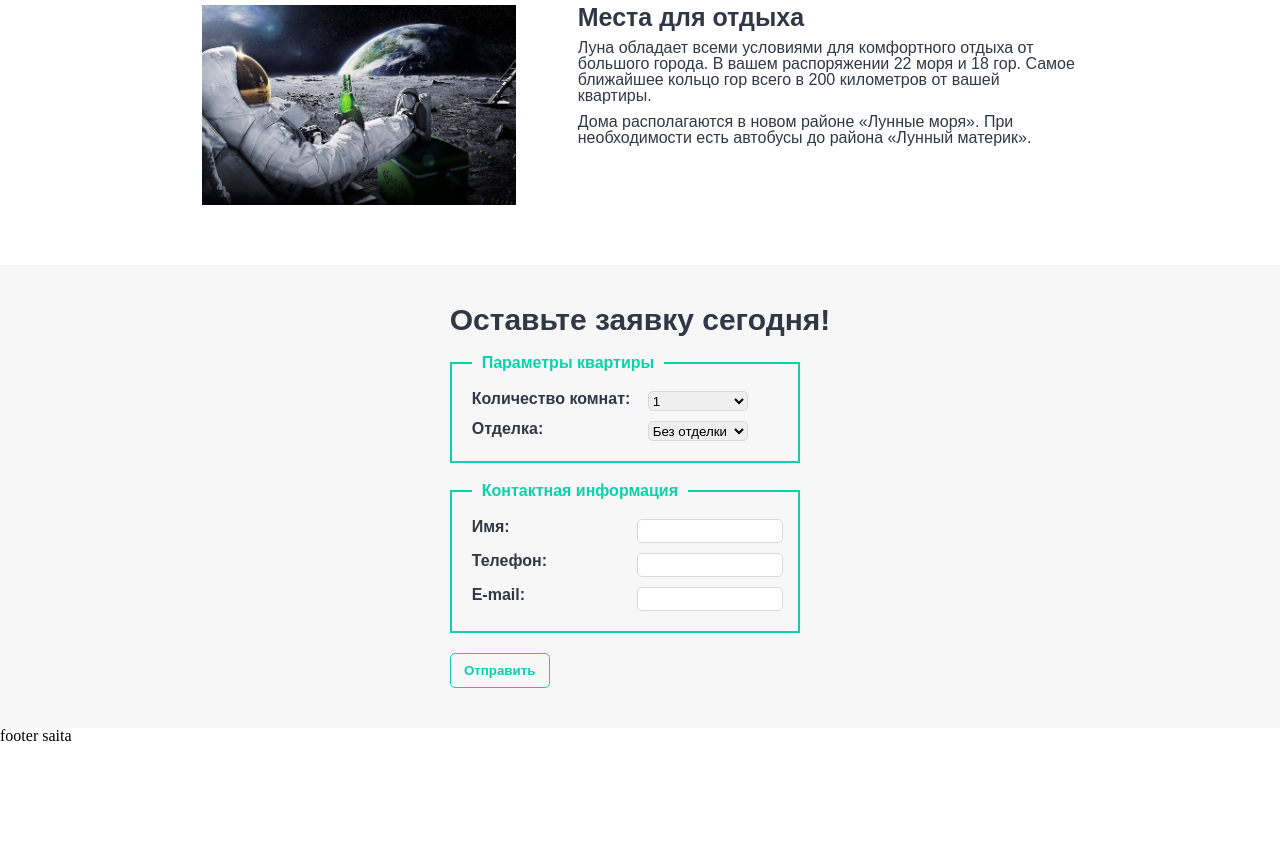
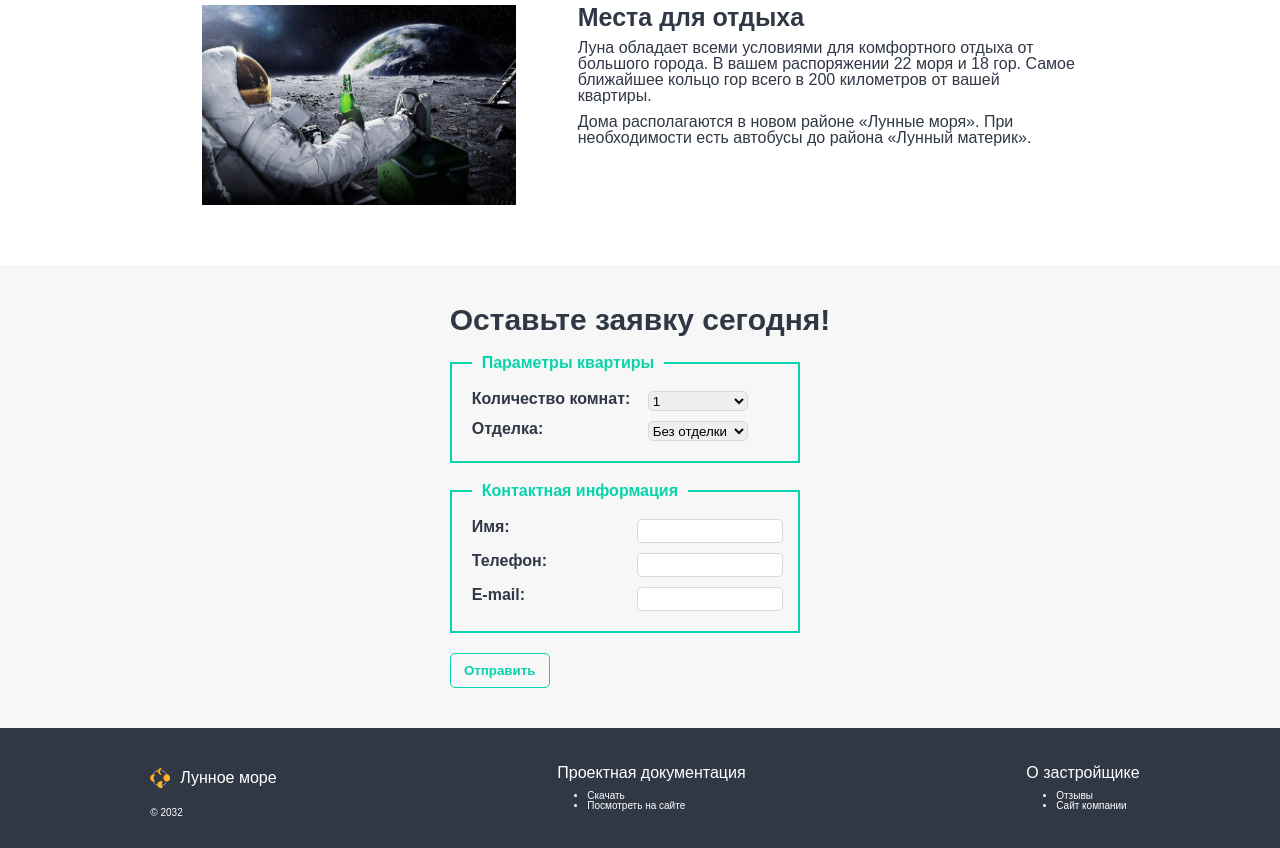
Before and after one commit to irina-adamuk/moon-landing, a plain HTML site: page index.html in a window 1280 px wide. Shown: the part 950-1798 px from the top of the page. Before the commit the page ends 1694 px from the top, so only its background shows below. Drawn offline with Linux system fonts and the light colour scheme.

Commit message:
footer was added

```diff
--- a/index.html
+++ b/index.html
@@ -32,7 +32,8 @@
                 <img class="logo-size50" src="/images/logo.svg" alt="logo">
                 <p class="font30 fontweight-bold">ЖК "Лунное море"</p>
                 <p class="margin-top10">Место, откуда не хочется улетать</p>
-                <button class="button border-radius-5 fontweight-bold color-white margin-top10 border-white"><a href="#forma" class="link-none color-white">Забронировать</a></button>
+                <button class="button border-radius-5 fontweight-bold color-white margin-top10 border-white"><a
+                        href="#forma" class="link-none color-white">Забронировать</a></button>
             </div>
         </div>
         <a name="advantages"></a>
@@ -89,11 +90,13 @@
         </section>
         <section class="section display-flex justify-content-center background-grey">
             <div>
-                <p   class="text-center font30 fontweight-bold content-font"><a name="forma"></a>Оставьте заявку сегодня!</p>
+                <p class="text-center font30 fontweight-bold content-font"><a name="forma"></a>Оставьте заявку сегодня!
+                </p>
                 <form class="form-box content-font fontweight-bold" method="POST" name="contact-form">
                     <fieldset class="fieldset-border">
                         <legend class="legend fontweight-bold content-font">Параметры квартиры</legend>
-                        <div class="display-flex justify-content-spacebetween margin-right50 margin-left20 margin-top10">
+                        <div
+                            class="display-flex justify-content-spacebetween margin-right50 margin-left20 margin-top10">
                             <p class="">Количество комнат:</p>
                             <select name="rooms_count" class="border-radius-5 select-style border-grey" size="1">
                                 <option>1</option>
@@ -101,7 +104,8 @@
                                 <option>3</option>
                             </select>
                         </div>
-                        <div class="display-flex justify-content-spacebetween margin-right50 margin-left20 margin-top10 margin-bottom10">
+                        <div
+                            class="display-flex justify-content-spacebetween margin-right50 margin-left20 margin-top10 margin-bottom10">
                             <p name="decoration">Отделка:</p>
                             <select class="border-radius-5 select-style border-grey" size="1">
                                 <option>Без отделки</option>
@@ -112,26 +116,57 @@
                     </fieldset>
                     <fieldset class="fieldset-border">
                         <legend class="legend fontweight-bold content-font">Контактная информация</legend>
-                        <div class="display-flex justify-content-spacebetween margin-left20 margin-right15 margin-top10">
+                        <div
+                            class="display-flex justify-content-spacebetween margin-left20 margin-right15 margin-top10">
                             <p>Имя:</p>
-                                <input name="name" class="input-style border-radius-5 content-font input-border border-grey" type="text" name="name">
+                            <input name="name" class="input-style border-radius-5 content-font input-border border-grey"
+                                type="text" name="name">
 
                         </div>
-                        <div class="display-flex justify-content-spacebetween margin-left20 margin-right15 margin-top10">
+                        <div
+                            class="display-flex justify-content-spacebetween margin-left20 margin-right15 margin-top10">
                             <p>Телефон: </p>
-                                <input name="telephone" class="input-style  border-radius-5 input-border border-grey" type="tel" name="telephon-number">
+                            <input name="telephone" class="input-style  border-radius-5 input-border border-grey"
+                                type="tel" name="telephon-number">
                         </div>
-                        <div class="display-flex justify-content-spacebetween margin-left20 margin-right15 margin-top10 margin-bottom10">
+                        <div
+                            class="display-flex justify-content-spacebetween margin-left20 margin-right15 margin-top10 margin-bottom10">
                             <P>E-mail:</P>
-                                <input name="e-mail" class="input-style  border-radius-5 input-border border-grey" type="email" name="email">
+                            <input name="e-mail" class="input-style  border-radius-5 input-border border-grey"
+                                type="email" name="email">
                         </div>
                     </fieldset>
                 </form>
-                <button type="submit" class="color-green button border-radius-5 fontweight-bold border-green width100">Отправить</button>
+                <button type="submit"
+                    class="color-green button border-radius-5 fontweight-bold border-green width100">Отправить</button>
             </div>
         </section>
     </main>
-    <footer>footer saita</footer>
+    <footer>
+        <div class="display-flex justify-content-spacearound background-blue align-center">
+            <div class="padding-top30 padding-bottom30 display-flex flex-direction-column">
+                <div class="display-flex align-center">
+                    <img class="logo-size20 margin10" src="images/logo.svg" alt="logo">
+                    <p class="footer-font fontweight-bold">Лунное море</p>
+            </div>
+                <p class="footer-font font10 margin-top10 margin-left10">© 2032</p>
+            </div>
+            <div class="padding-top30 padding-bottom30">
+                    <p class="footer-font font16 fontweight-bold">Проектная документация</p>
+                <ul class="margin-left30">
+                    <li class="footer-font font10 margin-top10">Скачать</li>
+                    <li class="footer-font font10">Посмотреть на сайте</li>
+                </ul>
+            </div>
+            <div class="padding-top30 padding-bottom30">
+                <p class="footer-font font16 fontweight-bold">О застройщике</p>
+                <ul class="margin-left30">
+                    <li class="footer-font font10 margin-top10">Отзывы</li>
+                    <li class="footer-font font10">Сайт компании</li>
+                </ul>
+            </div>
+        </div>
+    </footer>
 </body>
 
 </html>
--- a/styles/style.css
+++ b/styles/style.css
@@ -72,6 +72,9 @@ margin-top: 0.4em;
 }
 .background-grey {
     background-color: #f7f7f7;
+}
+.background-blue {
+    background-color: #303846;
 }
 .content-font {
     font-family: sans-serif;
@@ -206,3 +209,29 @@ a:hover {
 a {
     color: #303846;
 }
+.footer-font {
+    font-family: sans-serif;
+    color:white;
+    font-weight: lighter;
+}
+.font16 {
+    font-size: 16px;
+}
+.font10 {
+    font-size: 10px;
+}
+.padding-top30 {
+    margin-top: 30px;
+}
+.padding-bottom30 {
+    margin-bottom: 30px;
+}
+.margin10 {
+    margin :10px;
+}
+.margin-left10 {
+    margin-left: 10px;
+}
+.margin-left30 {
+    margin-left: 30px;
+}
```
